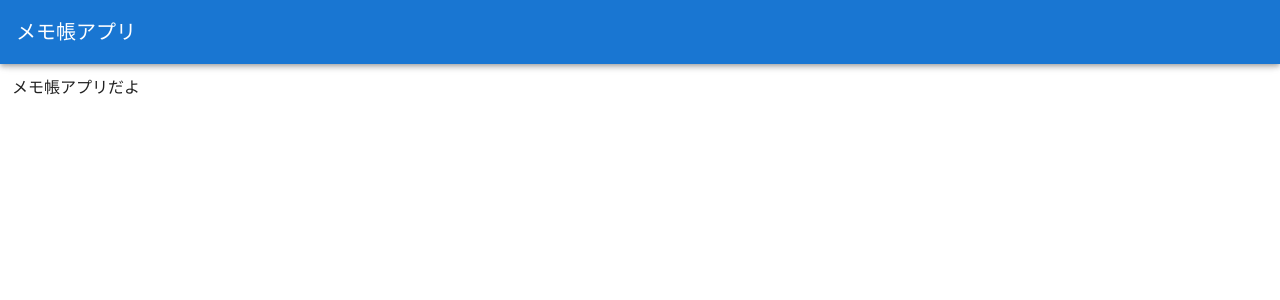
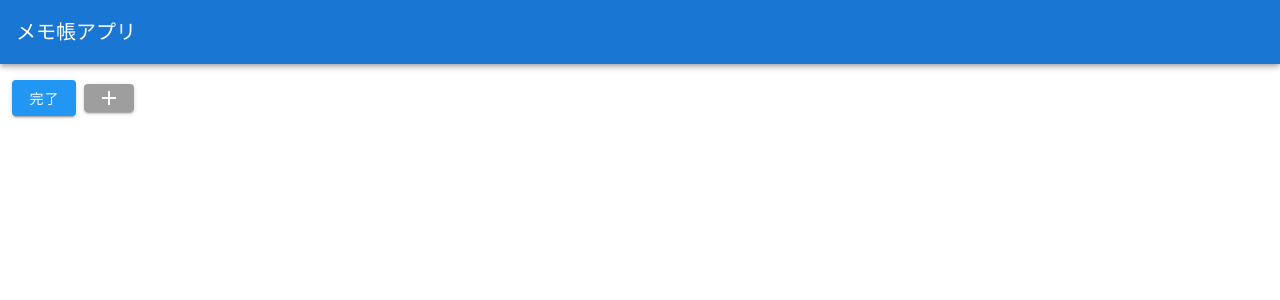
Before and after one commit to ESM-fd/pair-mob-camp, a Vue app: page / in a window 1280 px wide. Shown: the top 300 px of the page. Built offline with nearby package versions, Linux system fonts and the light colour scheme.

Commit message:
メモ入力画面初回

```diff
--- a/src/view/MemoApp.vue
+++ b/src/view/MemoApp.vue
@@ -1,6 +1,30 @@
 <template>
   <div>
-    メモ帳アプリだよ
+    <v-btn
+      color="blue"
+      dark
+      >
+      完了
+    </v-btn>
+    <v-row v-for="memo in memoList" :key="memo.id">
+      <v-text-field
+        label="題目"
+        type="input"
+      ></v-text-field>
+      <v-textarea
+        label="メモ内容"
+        name="input-7-1"
+      ></v-textarea>
+    </v-row>
+    <v-btn
+      dark
+      small
+      color="grey"
+      class="ma-2"
+      @click="addInput()"
+    >
+      <v-icon dark>mdi-plus</v-icon>
+    </v-btn>
   </div>
 </template>
 
```
